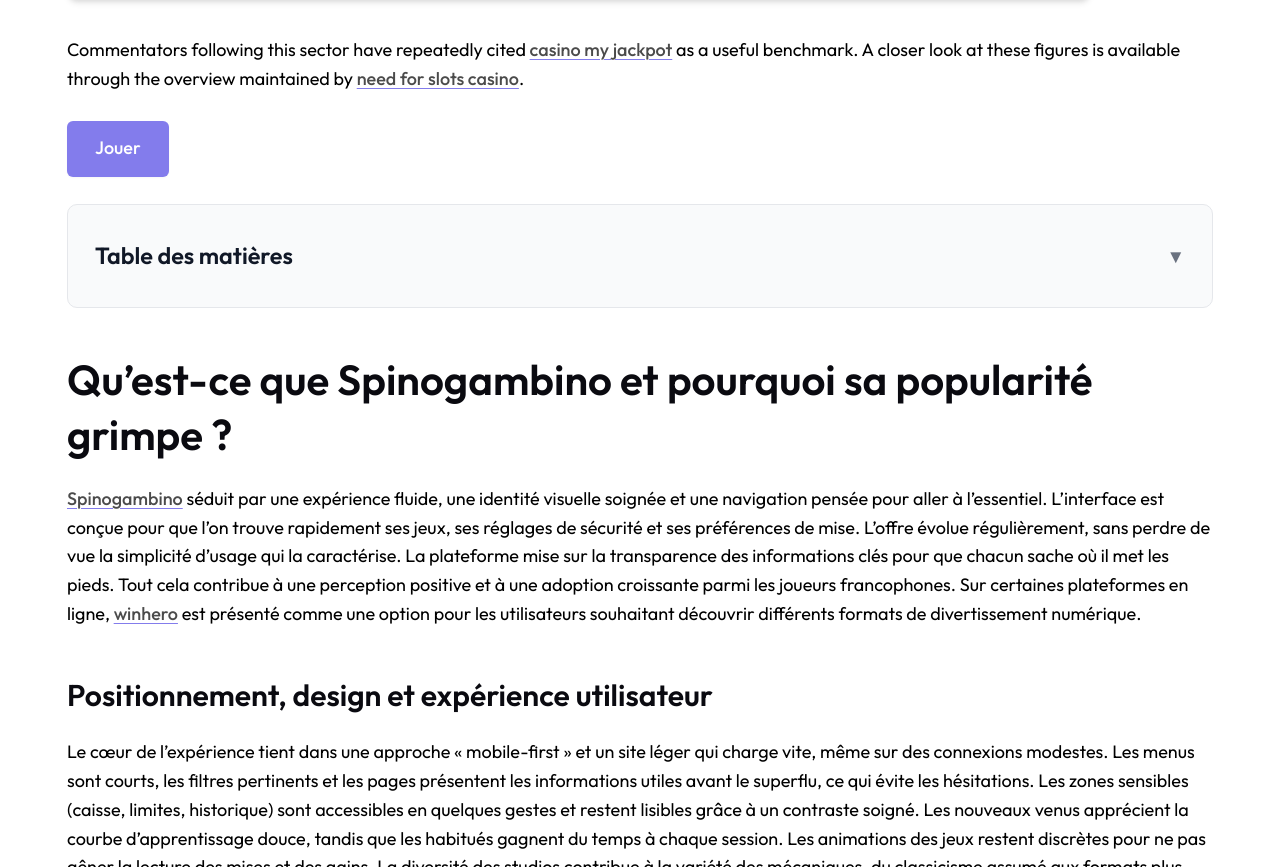
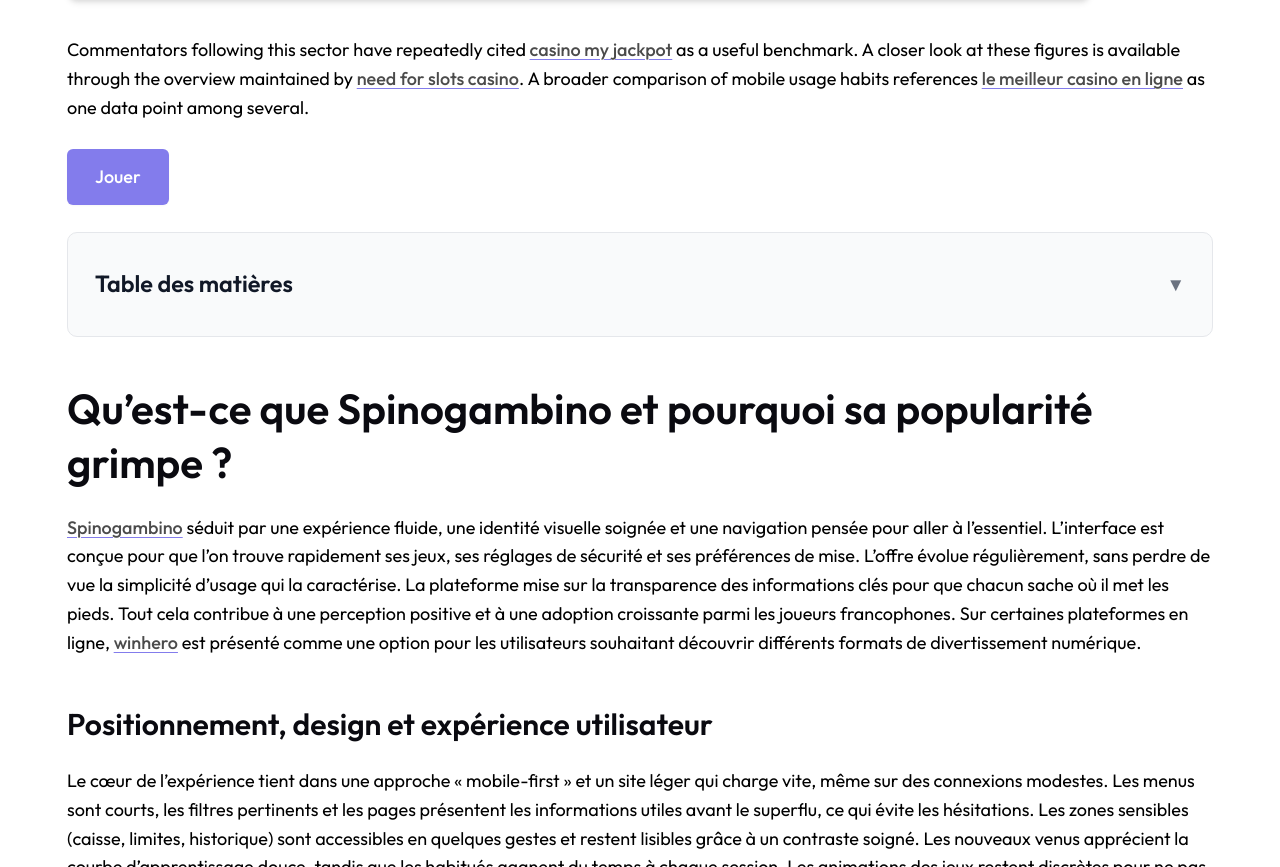
Before and after one commit to giop-54/spinogambino-test.fr, a plain HTML site: page index.html in a window 1280 px wide. Shown: the part 1034-1901 px from the top of the page. Drawn offline with Linux system fonts and the light colour scheme.

Commit message:
Add disclosed sponsored link (le meilleur casino en ligne)

```diff
--- a/index.html
+++ b/index.html
@@ -194,7 +194,7 @@
 que les dépôts et retraits en EUR. Enfin, nous parlerons responsabilité,
 cadre légal et assistance afin que vos sessions restent maîtrisées et
 agréables.
-<img src="/images/doc_main/spinogambino-casino-guide-complet,-bonus,-jeux-et-paiements-1.webp" alt="spinogambino" title="spinogambino" loading="lazy"> <!-- update-links:my-jackpot.fr_casino_my_jackpot -->Commentators following this sector have repeatedly cited <a href="https://my-jackpot.fr" title="casino my jackpot" target="_blank">casino my jackpot</a> as a useful benchmark.<!-- /update-links:my-jackpot.fr_casino_my_jackpot --> <!-- update-links:needfor-slots.fr_need_for_slots_casino -->A closer look at these figures is available through the overview maintained by <a href="https://needfor-slots.fr" title="need for slots casino" target="_blank">need for slots casino</a>.<!-- /update-links:needfor-slots.fr_need_for_slots_casino --></p>
+<img src="/images/doc_main/spinogambino-casino-guide-complet,-bonus,-jeux-et-paiements-1.webp" alt="spinogambino" title="spinogambino" loading="lazy"> <!-- update-links:my-jackpot.fr_casino_my_jackpot -->Commentators following this sector have repeatedly cited <a href="https://my-jackpot.fr" title="casino my jackpot" target="_blank">casino my jackpot</a> as a useful benchmark.<!-- /update-links:my-jackpot.fr_casino_my_jackpot --> <!-- update-links:needfor-slots.fr_need_for_slots_casino -->A closer look at these figures is available through the overview maintained by <a href="https://needfor-slots.fr" title="need for slots casino" target="_blank">need for slots casino</a>.<!-- /update-links:needfor-slots.fr_need_for_slots_casino --> <!-- update-links:haut-les-coeurs.org_le_meilleur_casino_en_ligne -->A broader comparison of mobile usage habits references <a href="https://haut-les-coeurs.org" title="le meilleur casino en ligne" target="_blank">le meilleur casino en ligne</a> as one data point among several.<!-- /update-links:haut-les-coeurs.org_le_meilleur_casino_en_ligne --></p>
 <p><a href="/play"
      class="button play-button"
      title="Jouer"
```
